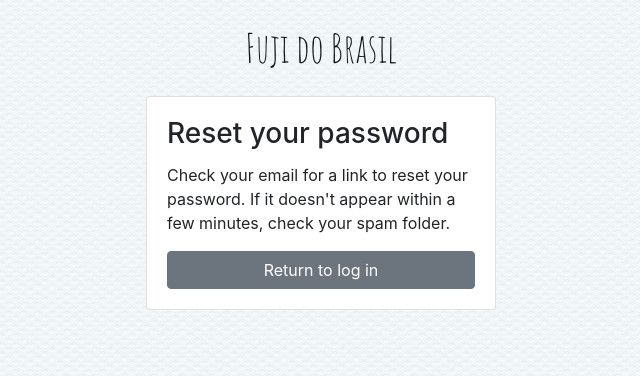
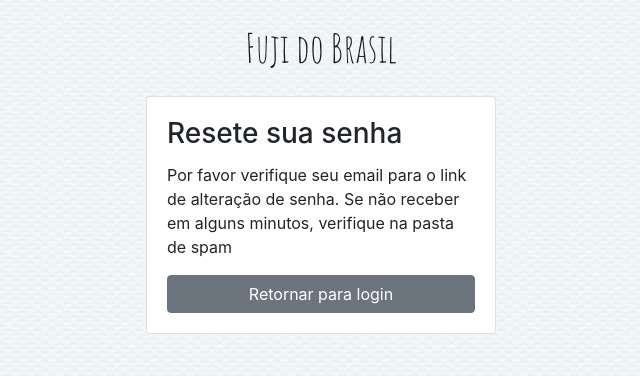
Before and after one commit to troublie/fdb_development, a Django app: page /reset/done/ in a window 1280 px wide. Shown: the top 376 px of the page, without its empty margins (319-959 px from the left). Run offline with Django 3.2, Linux system fonts and the light colour scheme; some libraries are stand-ins or nearby versions.

Commit message:
Login, senha reset OK.

```diff
--- a/myproject/fuji/views.py
+++ b/myproject/fuji/views.py
@@ -1,8 +1,10 @@
 from django.http import Http404
 from django.shortcuts import render, get_object_or_404
 from .models import Item
+from django.contrib.auth.decorators import login_required
 
 
+@login_required
 def home(request):
     return render(request, "home.html")
 
--- a/myproject/templates/base.html
+++ b/myproject/templates/base.html
@@ -26,7 +26,7 @@
             </a>
             <div class="dropdown-menu dropdown-menu-right" aria-labelledby="userMenu">
               <a class="dropdown-item" href="#">Minha conta</a>
-              <a class="dropdown-item" href="#">Mudar senha</a>
+              <a class="dropdown-item" href="{% url 'password_change' %}">Mudar senha</a>
               <div class="dropdown-divider"></div>
               <a class="dropdown-item" href="{% url 'logout' %}">Sair</a>
             </div>
--- a/myproject/templates/login.html
+++ b/myproject/templates/login.html
@@ -11,6 +11,7 @@
                 <form method="post" novalidate>
                     {% csrf_token %}
                     {% include 'includes/form.html' %}
+                    <input type="hidden" name="next" value="{{ next }}">
                     <button type="submit" class="btn btn-primary btn-block">Entrar</button>
                 </form>
             </div>
@@ -20,7 +21,7 @@
         </div>
         <div class="text-center py-2">
             <small>
-                <a href="#" class="text-muted">Esqueceu sua senha?</a>
+                <a href="{% url 'password_reset' %}" class="text-muted">Esqueceu sua senha?</a>
             </small>
         </div>
     </div>
--- a/myproject/templates/password_change.html
+++ b/myproject/templates/password_change.html
@@ -1,9 +1,9 @@
 {% extends 'base.html' %}
 
-{% block title %}Change password{% endblock %}
+{% block title %}Alteração de senha{% endblock %}
 
 {% block breadcrumb %}
-<li class="breadcrumb-item active">Change password</li>
+<li class="breadcrumb-item active">Alteração de senha</li>
 {% endblock %}
 
 {% block content %}
@@ -12,7 +12,7 @@
         <form method="post" novalidate>
             {% csrf_token %}
             {% include 'includes/form.html' %}
-            <button type="submit" class="btn btn-success">Change password</button>
+            <button type="submit" class="btn btn-success">Alterar senha</button>
         </form>
     </div>
 </div>
--- a/myproject/templates/password_reset_done.html
+++ b/myproject/templates/password_reset_done.html
@@ -1,16 +1,16 @@
 {% extends 'base_accounts.html' %}
 
-{% block title %}Reset your password{% endblock %}
+{% block title %}Resete sua senha{% endblock %}
 
 {% block content %}
 <div class="row justify-content-center">
     <div class="col-lg-4 col-md-6 col-sm-8">
         <div class="card">
             <div class="card-body">
-                <h3 class="card-title">Reset your password</h3>
-                <p>Check your email for a link to reset your password. If it doesn't appear within a few minutes, check
-                    your spam folder.</p>
-                <a href="{% url 'login' %}" class="btn btn-secondary btn-block">Return to log in</a>
+                <h3 class="card-title">Resete sua senha</h3>
+                <p>Por favor verifique seu email para o link de alteração de senha. Se não receber em alguns minutos,
+                    verifique na pasta de spam</p>
+                <a href="{% url 'login' %}" class="btn btn-secondary btn-block">Retornar para login</a>
             </div>
         </div>
     </div>
--- a/myproject/templates/password_reset_subject.txt
+++ b/myproject/templates/password_reset_subject.txt
@@ -1 +1 @@
-[Django Boards] Please reset your password
+[FDB] Por favor resete sua senha
```
Also changed, not shown: myproject/templates/password_change_done.html (+5 -5 lines), myproject/templates/password_reset.html (+4 -4 lines), myproject/templates/password_reset_complete.html (+4 -3 lines), myproject/templates/password_reset_confirm.html (+7 -8 lines).
